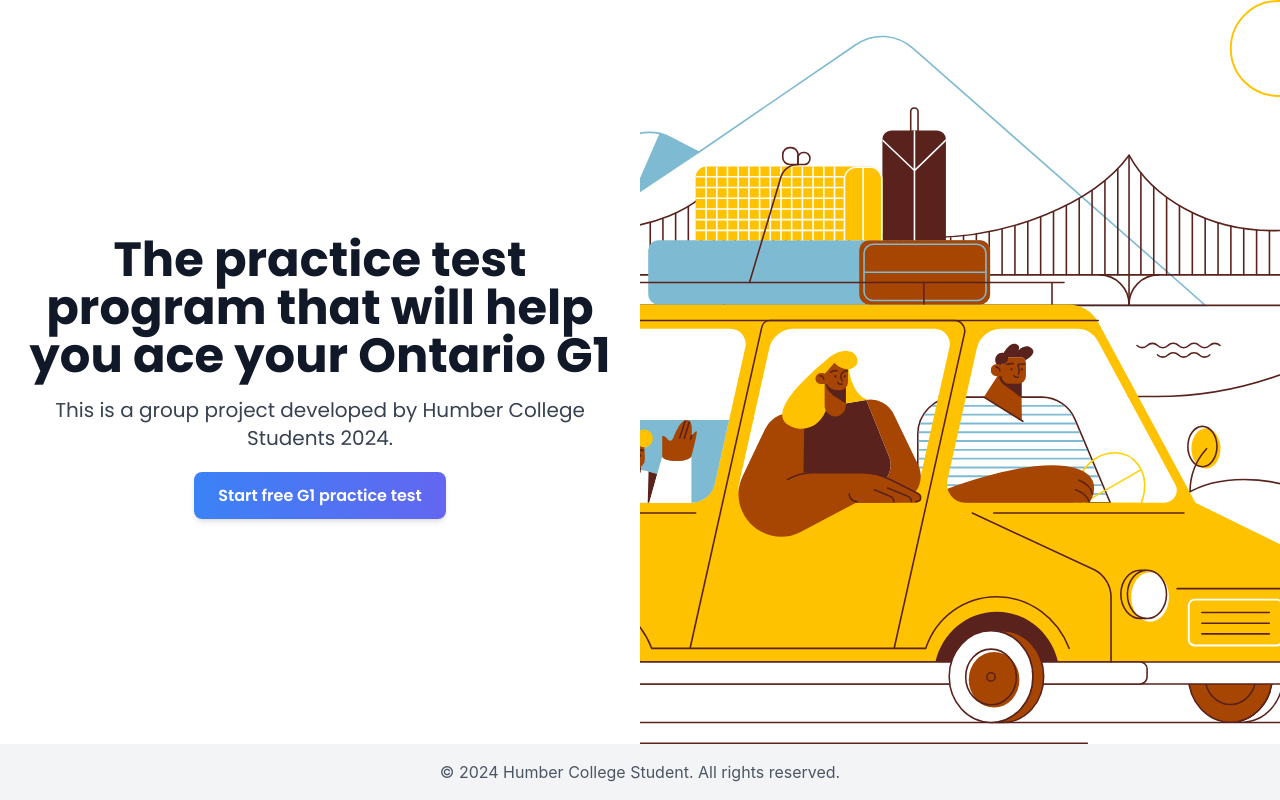
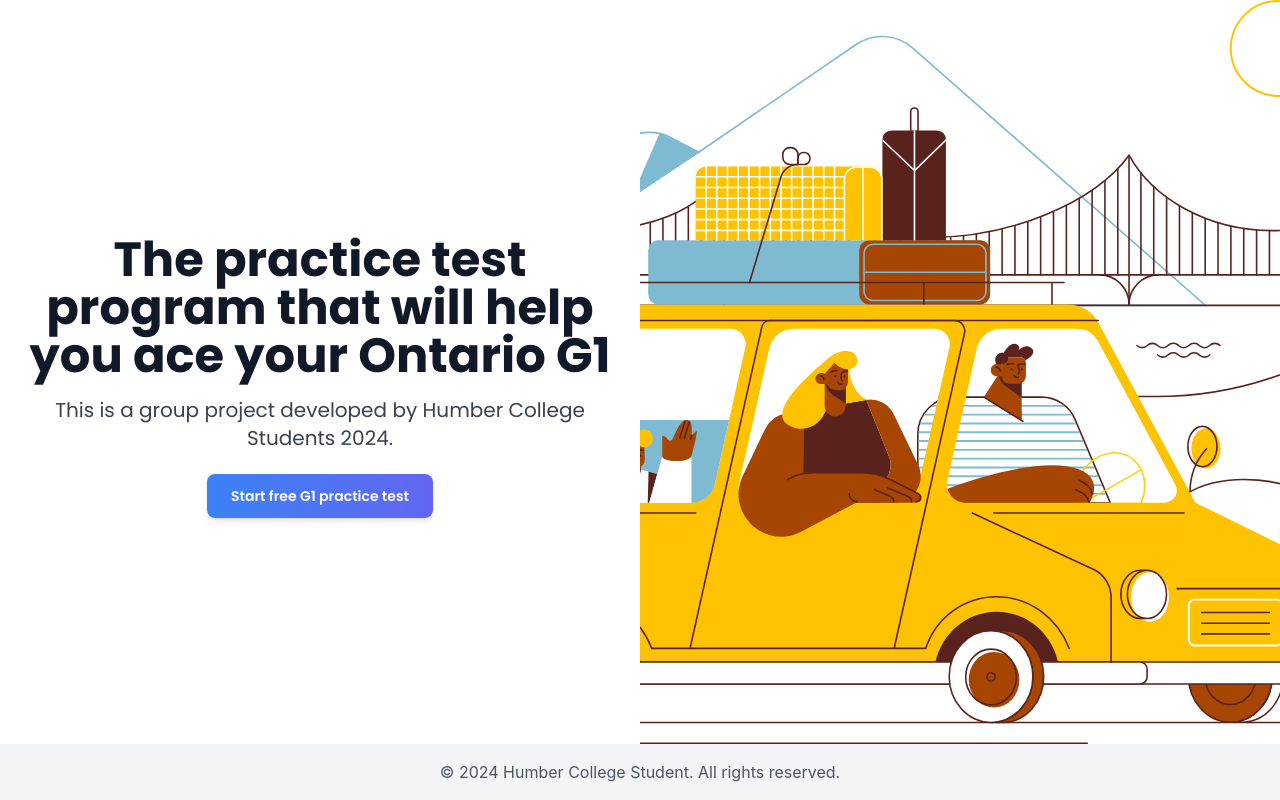
Before and after one commit to lagrandecode/g1, a React (Create React App) app: page / in a window 1280 px wide. Built offline with nearby package versions, Linux system fonts and the light colour scheme.

Commit message:
"commit"

```diff
--- a/src/Home.js
+++ b/src/Home.js
@@ -27,7 +27,7 @@
           <div className="space-y-4 w-full">
             <Link
               to="/quiz"
-              className="bg-gradient-to-r from-blue-500 to-indigo-500 text-white font-semibold py-3 px-6 rounded-lg hover:from-red-500 hover:to-red-600 shadow-md w-full sm:w-auto text-center"
+              className="text-sm bg-gradient-to-r from-blue-500 to-indigo-500 text-white font-semibold py-3 px-6 rounded-lg hover:from-red-500 hover:to-red-600 shadow-md w-full sm:w-auto text-center"
             >
               Start free G1 practice test
             </Link>
```
